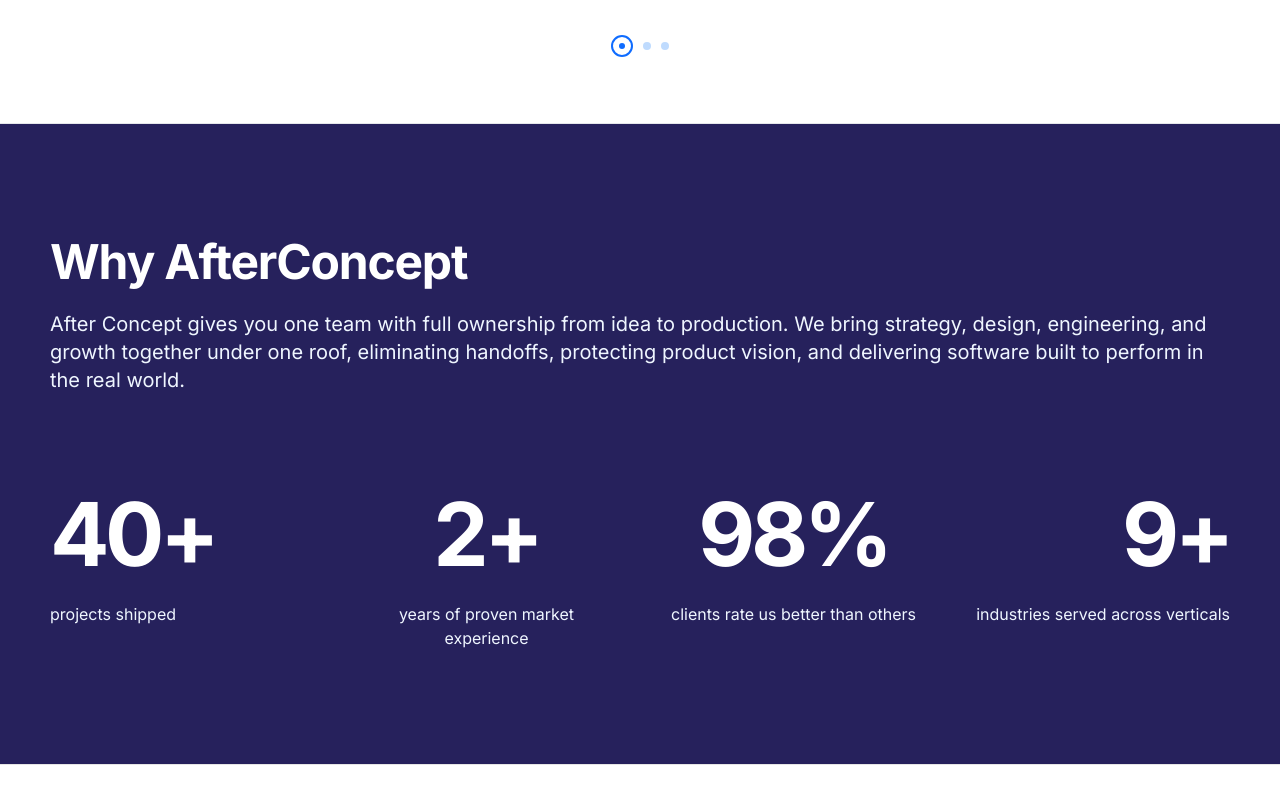
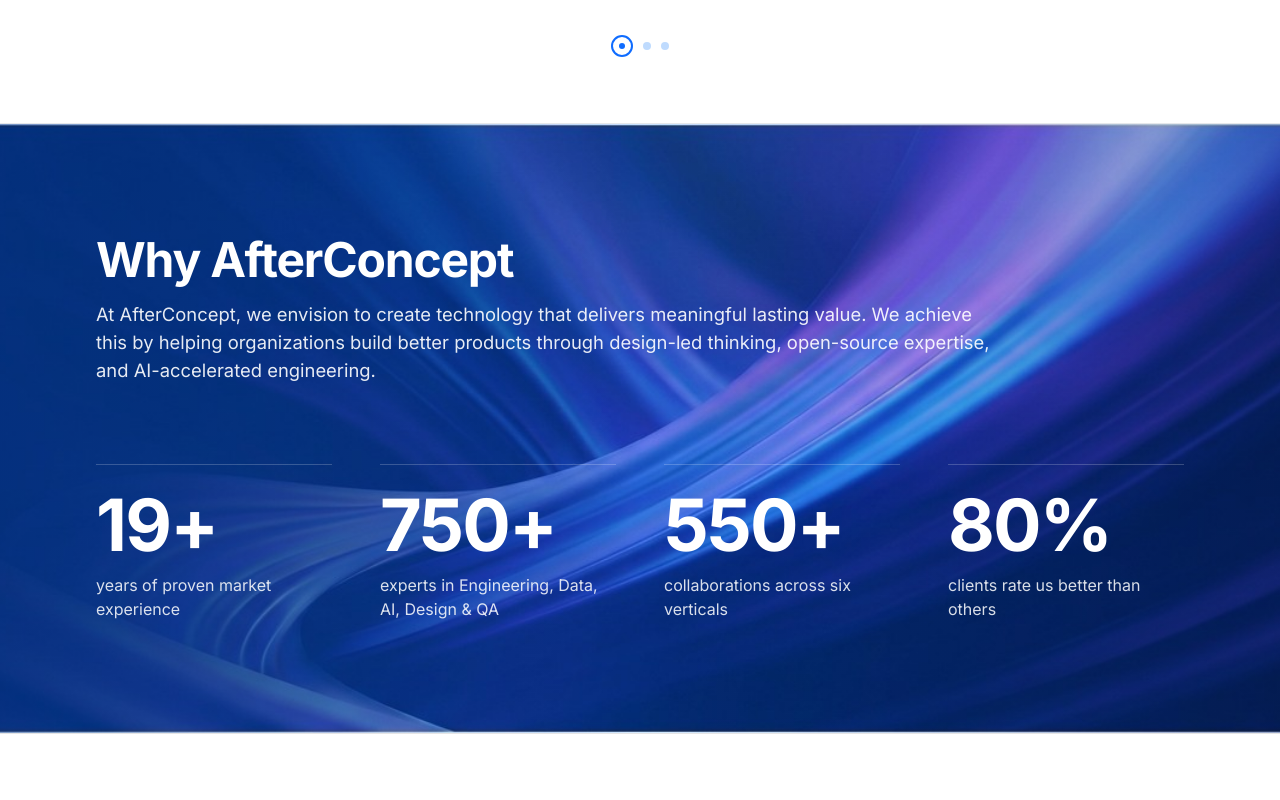
Before and after one commit to uzairr/after-concept-website, a Next.js app: page / in a window 1280 px wide. Shown: the part 1300-2100 px from the top of the page. Built offline with nearby package versions, Linux system fonts and the light colour scheme.

Commit message:
Add dynamic blue wave silk gradient background and match Why section styling

```diff
--- a/app/page.tsx
+++ b/app/page.tsx
@@ -66,50 +66,53 @@
 export function OriginSection() {
   const stats = [
     {
-      num: "40+",
-      label: "projects shipped",
-    },
-    {
-      num: "2+",
+      num: "19+",
       label: "years of proven market experience",
     },
     {
-      num: "98%",
-      label: "clients rate us better than others",
+      num: "750+",
+      label: "experts in Engineering, Data, AI, Design & QA",
     },
     {
-      num: "9+",
-      label: "industries served across verticals",
+      num: "550+",
+      label: "collaborations across six verticals",
+    },
+    {
+      num: "80%",
+      label: "clients rate us better than others",
     },
   ];
 
   return (
-    <section className="relative w-full min-h-[80vh] flex flex-col justify-center bg-[#26215C] overflow-hidden py-16 !px-6 lg:!px-[50px]">
+    <section
+      className="relative w-full overflow-hidden py-20 lg:py-28 bg-[#0a2f7d] bg-cover bg-center text-white"
+      style={{ backgroundImage: "url('/images/why-arbisoft-bg.jpg')" }}
+    >
+      {/* Subtle overlay gradient to ensure high contrast and vivid colors */}
+      <div className="absolute inset-0 bg-gradient-to-r from-[#00256e]/40 via-transparent to-[#0a184a]/30 pointer-events-none" />
 
-
-      <div className="relative z-10 w-full">
+      <div className="relative z-10 max-w-[1360px] mx-auto px-6 sm:px-10 lg:px-16 w-full">
         {/* Top Content: Title & Description */}
-        <div className="w-full mb-24 text-left">
-          <h2 className="text-4xl md:text-5xl font-bold mb-6 text-white tracking-tight">
+        <div className="w-full mb-16 lg:mb-20 text-left max-w-4xl">
+          <h2 className="text-3xl sm:text-4xl lg:text-5xl font-bold mb-4 text-white tracking-tight">
             Why AfterConcept
           </h2>
-          <p className="text-lg md:text-xl text-blue-50 leading-relaxed">
-            After Concept gives you one team with full ownership from idea to production. We bring strategy, design, engineering, and growth together under one roof, eliminating handoffs, protecting product vision, and delivering software built to perform in the real world.
+          <p className="text-base sm:text-lg lg:text-[1.15rem] text-white/90 leading-relaxed">
+            At AfterConcept, we envision to create technology that delivers meaningful lasting value. We achieve this by helping organizations build better products through design-led thinking, open-source expertise, and AI-accelerated engineering.
           </p>
         </div>
 
         {/* Bottom Content: 4 Column Horizontal Stats */}
-        <div className="grid grid-cols-2 lg:grid-cols-4 gap-8 lg:gap-12 w-full">
+        <div className="grid grid-cols-2 lg:grid-cols-4 gap-8 lg:gap-10 xl:gap-12 w-full">
           {stats.map((stat, i) => (
-            <div key={i} className={`flex flex-col ${i === 3 ? "lg:items-end lg:text-right" : i === 0 ? "lg:items-start lg:text-left" : "lg:items-center lg:text-center"}`}>
-
-              {/* Giant Stat Number */}
-              <div className="text-5xl md:text-[5.5rem] font-bold text-white mb-4 lg:mb-6 tracking-tighter leading-none">
+            <div key={i} className="flex flex-col items-start text-left pt-6 border-t border-white/20">
+              {/* Stat Number */}
+              <div className="text-4xl sm:text-5xl lg:text-[4.5rem] font-bold text-white mb-2 lg:mb-3 tracking-tight leading-none">
                 <AnimatedCounter value={stat.num} color="#ffffff" />
               </div>
 
               {/* Short Label */}
-              <div className="text-sm md:text-base text-blue-50 leading-snug">
+              <div className="text-sm sm:text-[15px] lg:text-base text-white/85 leading-snug max-w-[220px]">
                 {stat.label}
               </div>
             </div>
```
Also changed, not shown: public/images/why-arbisoft-bg.jpg (added).
